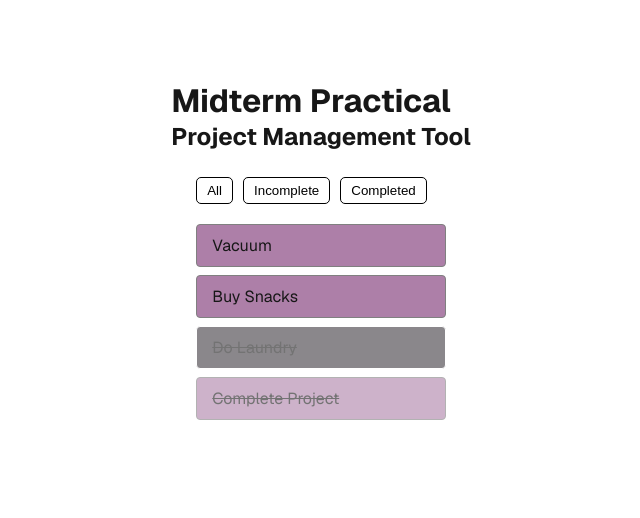
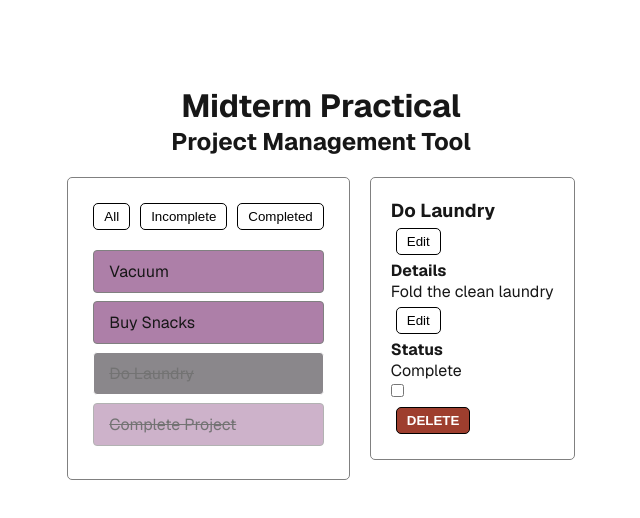
Before and after one commit to raeoffrost/midterm-practical, a Next.js app: page / in a window 1280 px wide. Both pictures are taken after a click on the item "Do Laundry". Shown: the top 518 px of the page, without its empty margins (319-959 px from the left). Built offline with nearby package versions, Linux system fonts and the light colour scheme.

Commit message:
added simple project details and fixed delete function

```diff
--- a/components/Main.js
+++ b/components/Main.js
@@ -1,6 +1,7 @@
 import React, { useState } from "react";
 import ProjectList from "./ProjectList";
 import ProjectDetails from "./ProjectDetails";
+import style from "@/styles/List.module.css";
 
 const Main = () => {
   // ********* Project List ***********
@@ -49,10 +50,10 @@ const Main = () => {
 
   // Delete a Project
   // takes the project id
-  // maps over the project list
+  // filters the project list
   //  if id  matches the input one it skips it
   const deleteProject = (projectId) => {
-    setProjects(projects.map((project) => project.id !== projectId));
+    setProjects(projects.filter((project) => project.id !== projectId));
   };
 
   // ********* Update Projects ***********
@@ -93,15 +94,23 @@ const Main = () => {
 
   return (
     <div>
-      <div>
+      <div className={style.heading}>
         <h1>Midterm Practical</h1>
         <h2>Project Management Tool</h2>
       </div>
-      <div>
-        <ProjectList projects={projects} onSelect={selectProject} />
-      </div>
-      <div>
-        <ProjectDetails />
+      <div className={style.group}>
+        <div>
+          <ProjectList projects={projects} onSelect={selectProject} />
+        </div>
+        <div>
+          <ProjectDetails
+            projects={projects}
+            updateName={nameProject}
+            updateDetails={detailsProject}
+            updateStatus={statusProject}
+            onDelete={deleteProject}
+          />
+        </div>
       </div>
     </div>
   );
--- a/components/ProjectDetails.js
+++ b/components/ProjectDetails.js
@@ -1,5 +1,66 @@
-import React from "react";
+import React, { useState } from "react";
+import style from "@/styles/List.module.css";
 
-const ProjectDetails = () => {};
+const ProjectDetails = ({ projects, updateName, updateDetails, updateStatus, onDelete }) => {
+  const [editName, setEditingName] = useState(false);
+  const [editDetails, setEditingDetails] = useState(false);
+  const project = projects.filter((project) => {
+    return project.selected;
+  });
+  const selected = project[0];
+
+  const handleDelete = () => {
+    if (selected) {
+      onDelete(selected.id);
+    }
+  };
+
+  const btnStyle = {
+    margin: "5px",
+    backgroundColor: "white",
+    color: "black",
+    padding: "5px 10px",
+    border: "1px solid black",
+    borderRadius: "5px",
+  };
+  const red = {
+    backgroundColor: "#9e3e2e",
+    color: "white",
+    fontWeight: 800,
+  };
+  return (
+    <div className={style.panel}>
+      {!selected ? (
+        <h3>Click a project to display details</h3>
+      ) : (
+        <div>
+          <div>
+            <h3>{selected.name}</h3>
+            <button style={btnStyle} onClick={() => setEditingName(!editName)}>
+              {editName ? "Save" : "Edit"}
+            </button>
+          </div>
+          <div>
+            <h4>Details</h4>
+            <p>{selected.details}</p>
+            <button style={btnStyle} onClick={() => setEditingDetails(!editDetails)}>
+              {editDetails ? "Save" : "Edit"}
+            </button>
+          </div>
+          <div>
+            <h4>Status</h4>
+            <p>{selected.active ? "Incomplete" : "Complete"}</p>
+            <input type="checkbox" onClick={updateStatus}></input>
+          </div>
+          <div>
+            <button style={{ ...btnStyle, ...red }} onClick={handleDelete}>
+              DELETE
+            </button>
+          </div>
+        </div>
+      )}
+    </div>
+  );
+};
 
 export default ProjectDetails;
--- a/styles/List.module.css
+++ b/styles/List.module.css
@@ -2,6 +2,10 @@
   padding: 20px;
   max-width: 400px;
   margin: 0 auto;
+  flex-grow: 1;
+  width: 100%;
+  border: 1px solid grey;
+  border-radius: 5px;
 }
 .list {
   list-style: none;
@@ -16,3 +20,13 @@
   align-items: center;
   cursor: pointer;
 }
+.group {
+  display: flex;
+  flex-direction: row;
+  justify-content: space-between;
+  gap: 20px;
+}
+.heading {
+  text-align: center;
+  margin: 5px 5px 20px 5px;
+}
```
